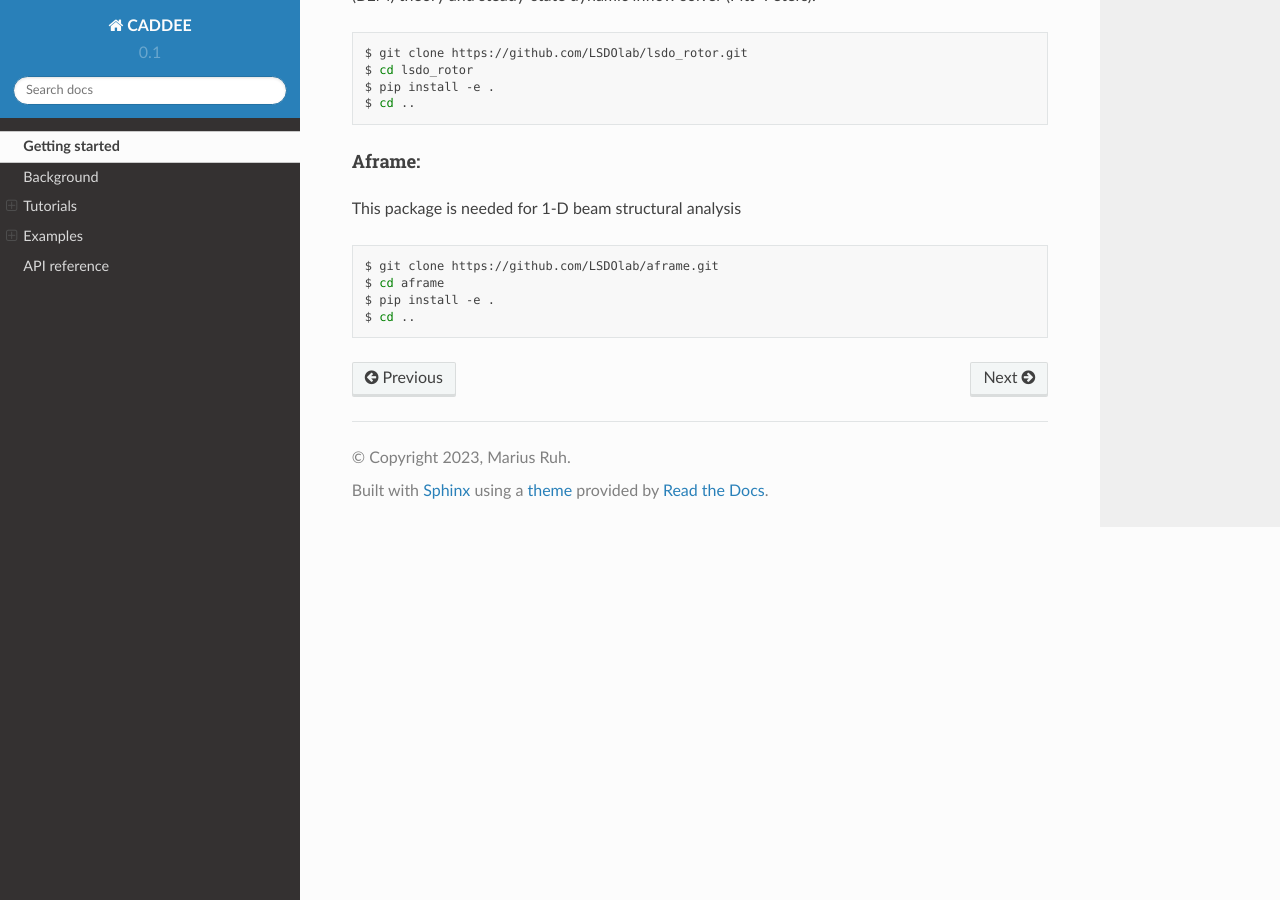
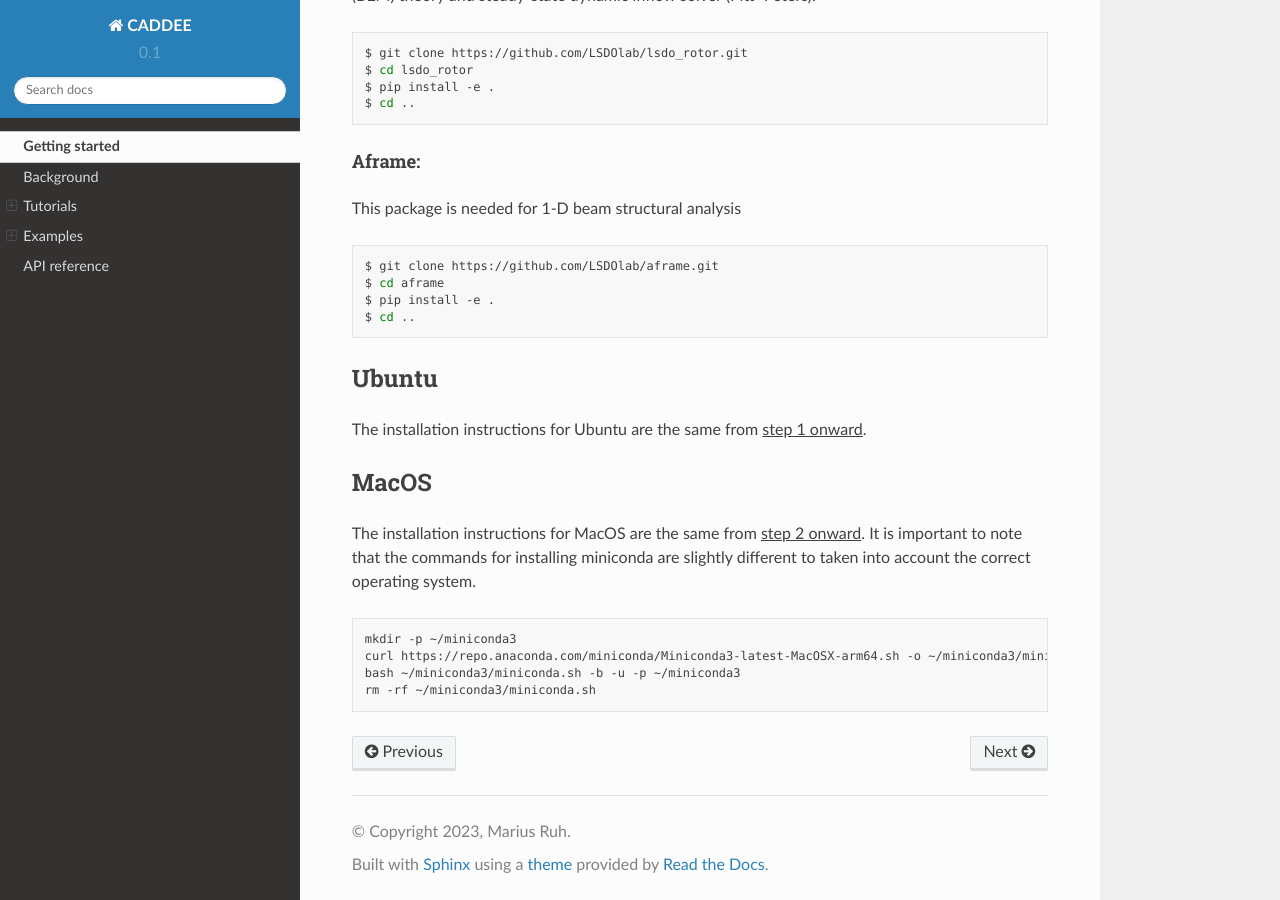
Before and after one commit to LSDOlab/caddee_new, a Sphinx documentation site: the page built from docs/src/getting_started.md, in a window 1280 px wide and 900 px high, scrolled down 2373 px. Built offline with Sphinx 7.4.7 and the Read the Docs theme 2.0.0, drawn with Linux system fonts in a browser that asks for light colours; pages that are not in the unit, such as notebooks, are missing from menus; some of the changed text lies outside the part shown.

Commit message:
update docs

````diff
--- a/docs/src/getting_started.md
+++ b/docs/src/getting_started.md
@@ -96,3 +95,16 @@ $ cd aframe
 $ pip install -e .
 $ cd ..
 ```
+
+## Ubuntu
+The installation instructions for Ubuntu are the same from <u>step 1 onward</u>.
+
+## MacOS
+The installation instructions for MacOS are the same from <u> step 2 onward</u>. It is important to note that the commands for installing miniconda are slightly different to taken into account the correct operating system.
+
+```sh
+mkdir -p ~/miniconda3
+curl https://repo.anaconda.com/miniconda/Miniconda3-latest-MacOSX-arm64.sh -o ~/miniconda3/miniconda.sh
+bash ~/miniconda3/miniconda.sh -b -u -p ~/miniconda3
+rm -rf ~/miniconda3/miniconda.sh
+```
````
Also changed, not shown: other parts of docs/src/getting_started.md (+1 -2 lines).
